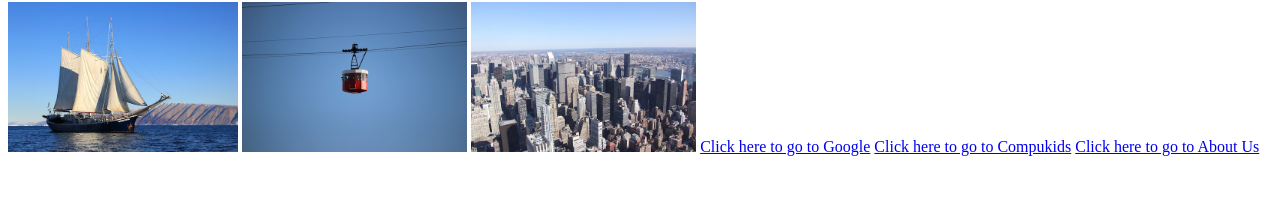
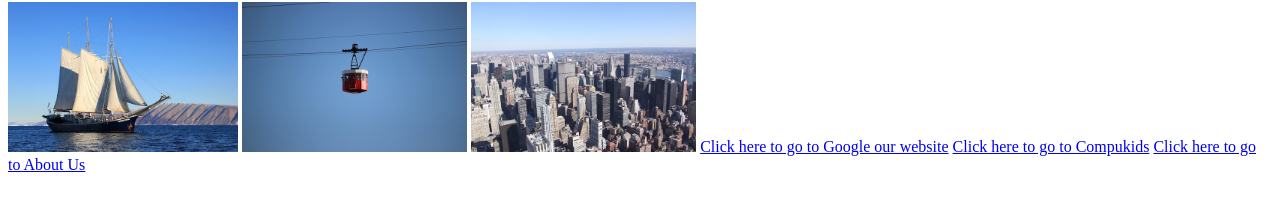
Before and after one commit to Kphakati/my-E-Commence-store, a plain HTML site: page index.html in a window 1280 px wide. Shown: the part 354-562 px from the top of the page. Drawn offline with Linux system fonts and the light colour scheme.

Commit message:
Update index.html

```diff
--- a/index.html
+++ b/index.html
@@ -16,7 +16,7 @@
         <img src="imagess/cablecar.jpg" height="150" />
         <img src="imagess/city.jpg" height="150" />
 
-        <a href="http://www.google.com">Click here to go to Google</a>
+        <a href="http://www.google.com">Click here to go to Google our website</a>
         <a href="https://compukids.org/">Click here to go to Compukids</a>
         <a href="about.html">Click here to go to About Us</a>
          </body>
```
